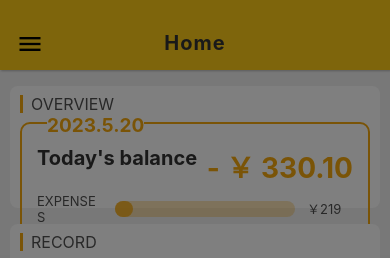
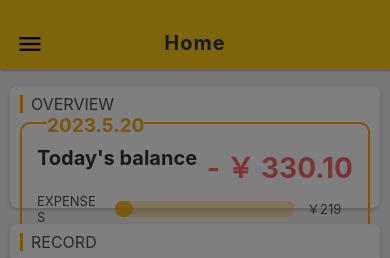
Before and after one commit to QZhou0706/React-native_AccountingHelper, a React Native app: screen /HomeStack in a window 390 px wide. Shown: the top 258 px of the page. Built offline with nearby package versions, Linux system fonts and the light colour scheme.

Commit message:
add shadow, modify the Card

```diff
--- a/screens/home.js
+++ b/screens/home.js
@@ -7,7 +7,7 @@ import ModuleCard from "../shared/ModuleCard";
 import Bar from "../shared/bar";
 import { Fontisto } from '@expo/vector-icons';
 
-//判断数据是否为今日的函数
+//判断数据是否为今日数据的函数
 function judgeToday(currentDate, date) {
     const year = currentDate.getFullYear();
     const month = currentDate.getMonth() + 1;
@@ -151,7 +151,7 @@ const styles = StyleSheet.create({
         marginBottom: 10,
     },
     colorfulText: {
-        color: '#F5A80F',
+        color: '#F76666',
         fontWeight: 700,
         fontSize: 28,
     },
@@ -160,8 +160,8 @@ const styles = StyleSheet.create({
         fontSize: 16,
         textAlignVertical: 'center',
         marginLeft: 10,
-        marginBottom: 5,
-        color: 'rgb(80, 80, 80)',
+        marginBottom: 2,
+        color: '#F76666',
     },
     title: {
         fontWeight: 700,
@@ -180,7 +180,7 @@ const styles = StyleSheet.create({
         flex: 1,
         flexDirection: 'row',
         justifyContent: 'space-between',
-        height: 80,
+        height: 74,
         paddingHorizontal: 5,
     },
     info: {
--- a/shared/ModuleCard.js
+++ b/shared/ModuleCard.js
@@ -21,6 +21,11 @@ const styles = StyleSheet.create({
         paddingHorizontal:10,
         borderRadius: 8,
         backgroundColor: '#fff',
+        shadowColor: 'black',
+        elevation: 3,
+        shadowRadius: 4,
+        shadowOffset: {width: 0, height: 2},
+        shadowOpacity: 0.2,
     },
     titleWrapper: {
         flexDirection: 'row',
--- a/shared/card.js
+++ b/shared/card.js
@@ -5,6 +5,7 @@ export default function Card(props) {
     return (
             <View style = {styles.item}>
                 {props.children}
+                <View style = {styles.line}></View>
             </View>
     );
 }
@@ -14,10 +15,18 @@ const styles = StyleSheet.create({
         backgroundColor: '#fff',
         paddingLeft: 8,
         paddingRight: 15,
+        position: 'relative',
     },
     text: {
         fontSize: 20,
         fontWeight: 700,
         color: 'rgb(80, 80, 80)',
+    },
+    line: {
+        backgroundColor: '#DDD',
+        height: 1,
+        bottom: 0,
+        width: '100%',
+        alignSelf: 'center',
     }
 })
```
